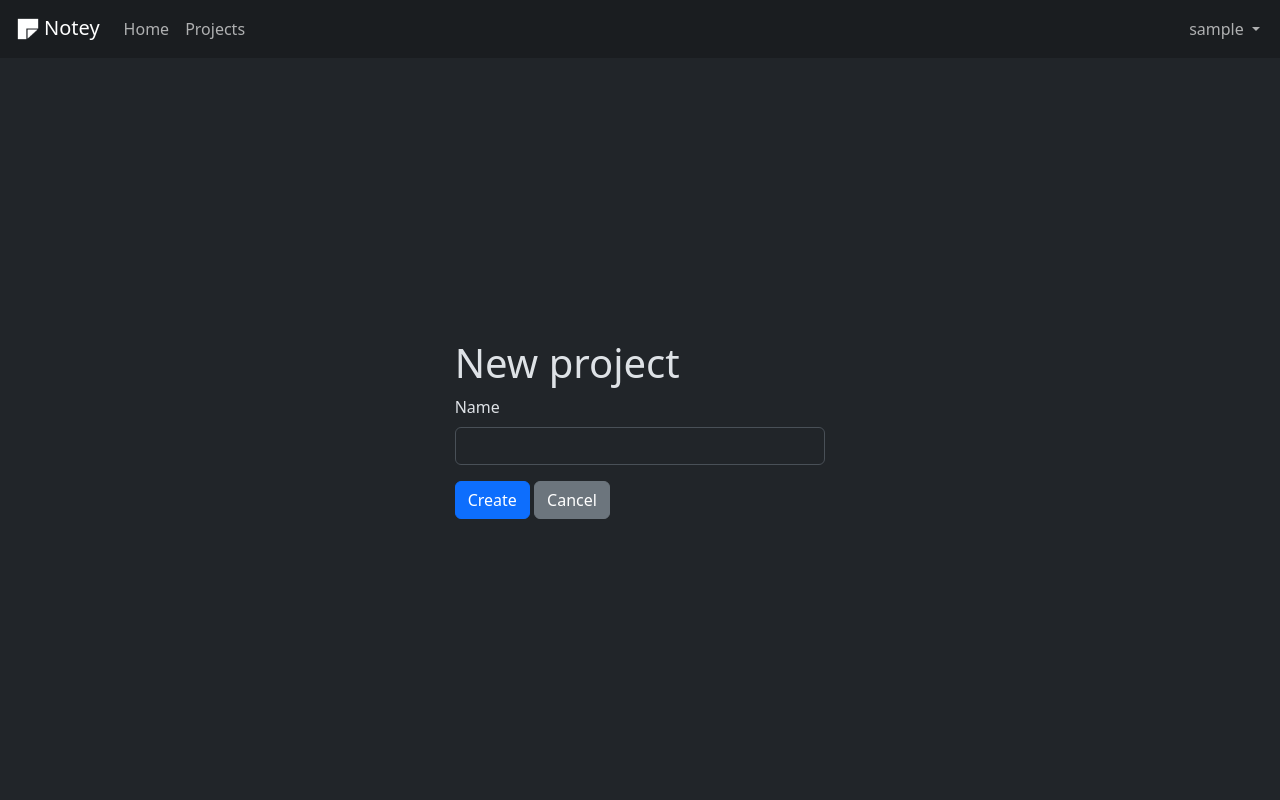
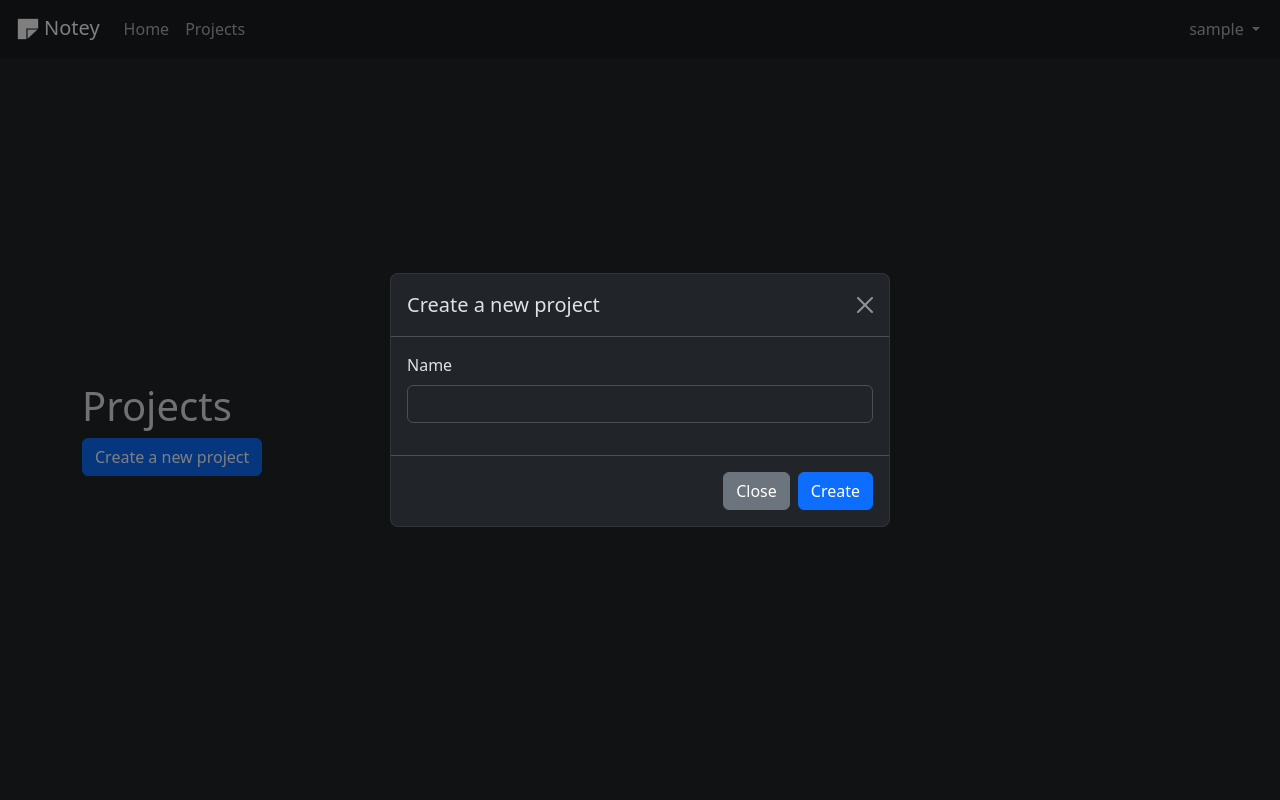
Before and after one commit to lukakuterovac/notey-django, a Django app: page /projects/new in a window 1280 px wide. Run offline with Django 4.2, Linux system fonts and the light colour scheme; the visitor is signed in with stand-in values (Sample User, id 1); some libraries are stand-ins or nearby versions.

Commit message:
Move new project form to modal

```diff
--- a/notey/app/templates/app/base.html
+++ b/notey/app/templates/app/base.html
@@ -21,13 +21,6 @@
       integrity="sha384-GLhlTQ8iRABdZLl6O3oVMWSktQOp6b7In1Zl3/Jr59b6EGGoI1aFkw7cmDA6j6gD"
       crossorigin="anonymous"
     />
-
-    <!-- HTMX -->
-    <script
-      src="https://unpkg.com/htmx.org@1.8.6"
-      integrity="sha384-Bj8qm/6B+71E6FQSySofJOUjA/gq330vEqjFx9LakWybUySyI1IQHwPtbTU7bNwx"
-      crossorigin="anonymous"
-    ></script>
   </head>
   <body class="h-100">
     <svg xmlns="http://www.w3.org/2000/svg" style="display: none">
@@ -178,6 +171,7 @@
       <div class="mx-5 my-auto">{% block content %} {% endblock %}</div>
     </div>
 
+    <script src="https://cdn.jsdelivr.net/npm/jquery@3.6.4/dist/jquery.min.js"></script>
     <!-- Bootstrap 5 -->
     <script
       src="https://cdn.jsdelivr.net/npm/bootstrap@5.3.0-alpha1/dist/js/bootstrap.bundle.min.js"
--- a/notey/app/templates/app/projects.html
+++ b/notey/app/templates/app/projects.html
@@ -8,6 +8,55 @@
     </a>
     {% endfor %}
   </div>
-  <a href="{% url 'app:new_project' %}">New project</a>
+  <!-- Button trigger modal -->
+  <button
+    id="modal-toggle"
+    type="button"
+    class="btn btn-primary"
+    data-bs-toggle="modal"
+    data-bs-target="#exampleModal"
+  >
+    Create a new project
+  </button>
+
+  <!-- Modal -->
+  <div
+    class="modal fade"
+    id="exampleModal"
+    tabindex="-1"
+    aria-labelledby="exampleModalLabel"
+    aria-hidden="true"
+  >
+    <div class="modal-dialog modal-dialog-centered">
+      <div class="modal-content">
+        <div class="modal-header">
+          <h1 class="modal-title fs-5" id="exampleModalLabel">
+            Create a new project
+          </h1>
+          <a href="{% url 'app:projects' %}" class="btn-close"></a>
+        </div>
+        <form action="{% url 'app:new_project' %}" method="post">
+          {% csrf_token %}
+          <div class="modal-body">{{ form|crispy }}</div>
+          <div class="modal-footer">
+            <a class="btn btn-secondary" href="{% url 'app:projects' %}">
+              Close
+            </a>
+            <button type="submit" class="btn btn-primary">Create</button>
+          </div>
+        </form>
+      </div>
+    </div>
+  </div>
 </div>
+
+<script>
+  window.onload = function () {
+    var error = "{{ form_errors }}";
+
+    if (error == "True") {
+      document.getElementById("modal-toggle").click();
+    }
+  };
+</script>
 {% endblock %}
--- a/notey/app/views.py
+++ b/notey/app/views.py
@@ -84,15 +84,20 @@ def new_project(request):
                 user=user,
             )
             proj_user.save()
+            form_errors = True
             return HttpResponseRedirect(reverse("app:projects"))
+        else:
+            form_errors = False
     else:
         form = NewProjectForm()
     projects = ProjectUser.getProjects(user=user)
+    form_errors = True
     context = {
         "projects": projects,
         "form": form,
+        "form_errors": form_errors,
     }
-    return render(request, "app/new_project.html", context)
+    return render(request, "app/projects.html", context)
 
 
 def project_details(request, project_id):
```
